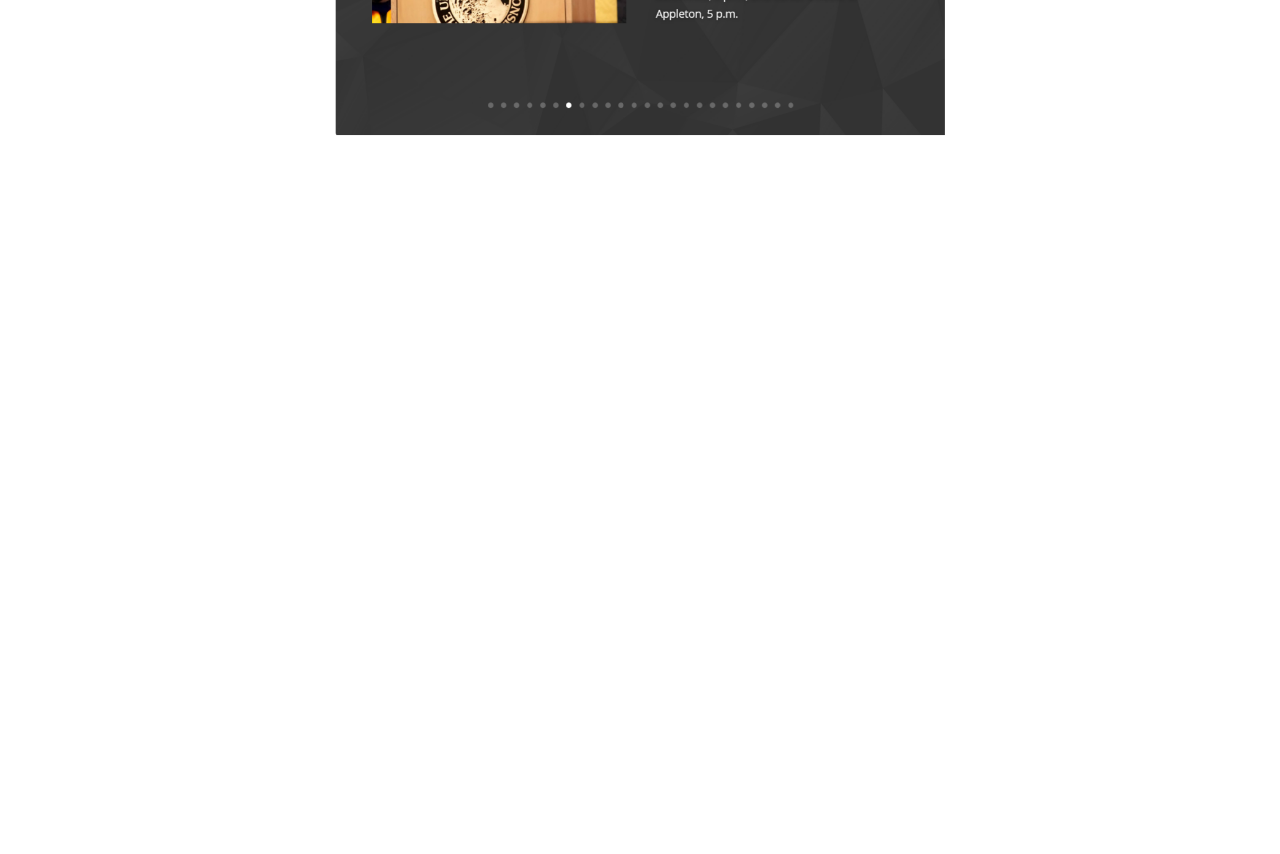
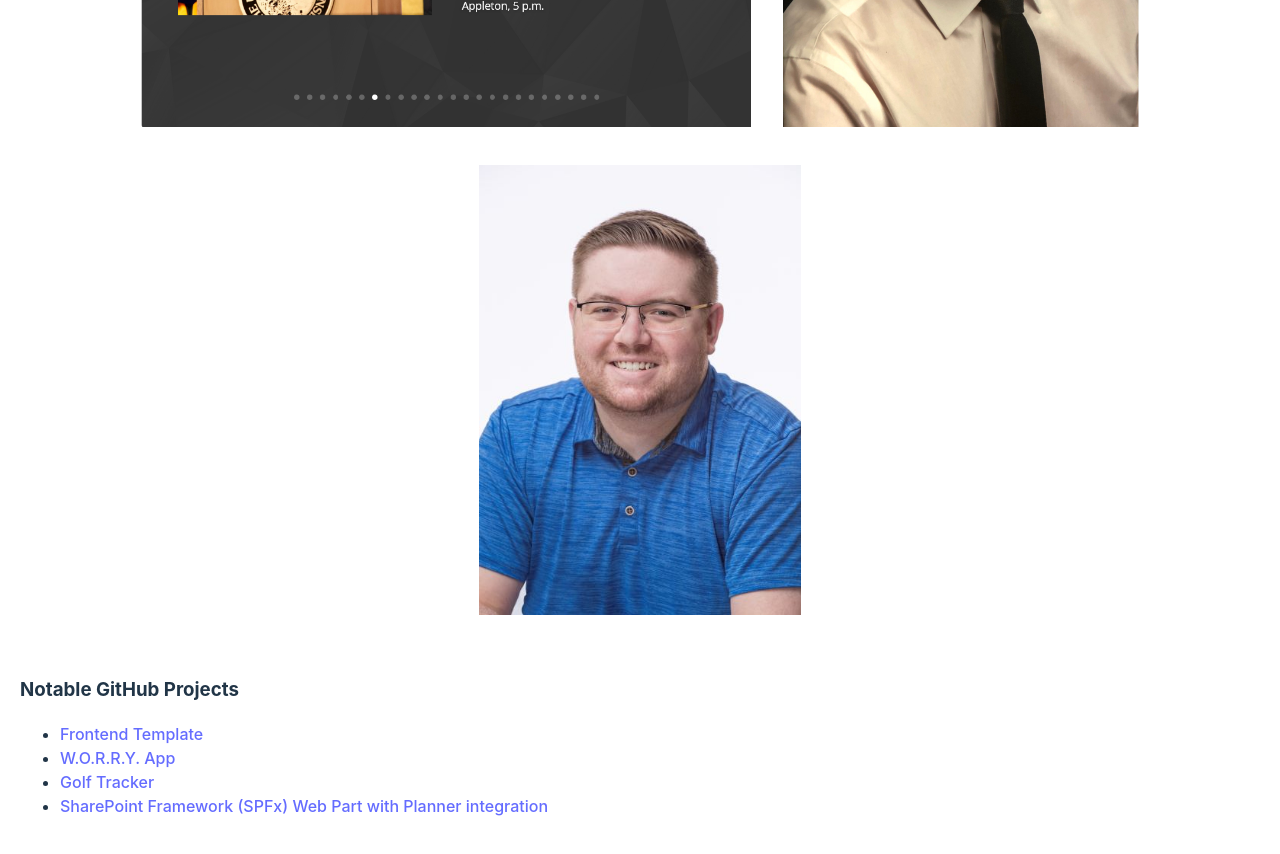
Before and after one commit to bspangler21/PersonalWebsite, a React (Vite) app: page / in a window 1280 px wide. Shown: the part 520-1374 px from the top of the page. Before the commit the page ends 800 px from the top, so only its background shows below. Built offline with nearby package versions, Linux system fonts and the light colour scheme; what @fluentui/font-icons-mdl2 would draw is missing.

Commit message:
Add cover images and notable GitHub projects section to App component

```diff
--- a/src/App.css
+++ b/src/App.css
@@ -14,6 +14,19 @@
 }
 .logo.react:hover {
   filter: drop-shadow(0 0 2em #68696aaa);
+}
+
+.coverImage {
+  height: 450px;
+  padding: 1em;
+  border-radius: 0%;
+  /* border: 1px solid #000000; */
+}
+
+.coverImage.profile {
+  height: 450px;
+  /* padding: 1.5em; */
+  /* border: 1px solid #000000; */
 }
 
 @keyframes logo-spin {
--- a/src/App.tsx
+++ b/src/App.tsx
@@ -1,5 +1,8 @@
 import commencementPhoto from "./assets/Commencement.png";
+import headshot from "./assets/Headshot.png";
+import workProfilePhoto from "./assets/WorkProfile.jpg";
 import "./App.css";
+import utilStyles from "./styles/utilStyles.module.css";
 
 function App() {
 	return (
@@ -14,10 +17,77 @@ function App() {
 				>
 					<img
 						src={commencementPhoto}
-						className="logo"
+						className="coverImage"
 						alt="Brett Spangler speaking at his UWO graduation ceremony"
 					/>
 				</a>
+				<a
+					href="https://www.linkedin.com/in/brett-spangler/"
+					target="_blank"
+					rel="noopener"
+				>
+					<img
+						src={headshot}
+						className="coverImage"
+						alt="Brett Spangler's professional headshot'"
+					/>
+				</a>
+				<a
+					href="https://www.linkedin.com/in/brett-spangler/"
+					target="_blank"
+					rel="noopener"
+				>
+					<img
+						src={workProfilePhoto}
+						className="coverImage profile"
+						alt="Brett Spangler work profile photo"
+					/>
+				</a>
+			</div>
+			<div
+				className={utilStyles.leftAlign + " " + utilStyles.marginSpace}
+			>
+				<h3>Notable GitHub Projects</h3>
+
+				<ul>
+					<li>
+						<a
+							rel="noopener"
+							href="https://github.com/bspangler21/FrontendTemplate"
+							target="_blank"
+						>
+							Frontend Template
+						</a>
+					</li>
+					<li>
+						<a
+							rel="noopener"
+							href="https://github.com/bspangler21/WorryApp"
+							target="_blank"
+						>
+							W.O.R.R.Y. App
+						</a>
+					</li>
+					<li>
+						<a
+							rel="noopener"
+							href="https://github.com/bspangler21/Golf-Tracker"
+							target="_blank"
+						>
+							Golf Tracker
+						</a>
+					</li>
+					<li>
+						<a
+							rel="noopener"
+							href="https://github.com/bspangler21/Planner"
+							target="_blank"
+						>
+							SharePoint Framework (SPFx) Web Part with Planner
+							integration
+						</a>
+					</li>
+				</ul>
 			</div>
 		</>
 	);
--- /dev/null
+++ b/src/styles/utilStyles.module.css
@@ -0,0 +1,32 @@
+.container {
+  padding: 20px;
+  height: calc(100vh - 100px);
+}
+
+.table {
+  border-collapse: collapse;
+  width: 80%;
+  margin: auto;
+}
+
+.th {
+  border: 1px solid #000000;
+  padding: 4px;
+  background-color: #e6e7e8;
+}
+
+.td {
+  border: 1px solid #000000;
+  padding: 4px;
+  text-align: center;
+  vertical-align: middle;
+}
+
+.leftAlign {
+  text-align: left;
+}
+
+.marginSpace {
+  /* margin: 20px 20px; */
+  padding: 20px 20px;
+}
```
Also changed, not shown: src/assets/WorkProfile.jpg (renamed from src/assets/Spangler-Brett-1-Profile.jpg).
